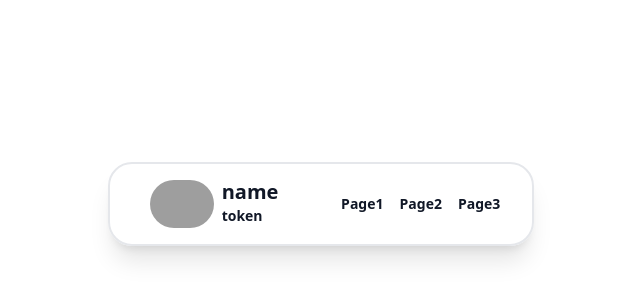
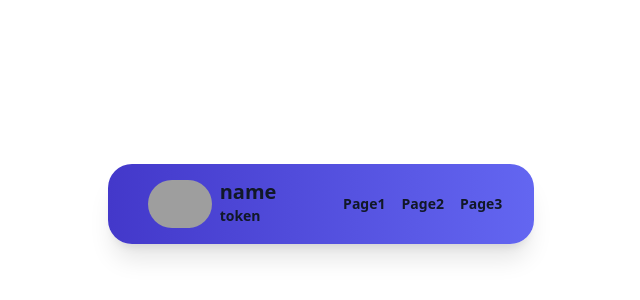
Before and after one commit to ConnecMent/platform, a website built with Vite: page frontend/homepage.html in a window 1280 px wide. Shown: the part 196-496 px from the top of the page, without its empty margins (319-959 px from the left). Built offline with nearby package versions, Linux system fonts and the light colour scheme; grey boxes are pictures that could not be loaded.

Commit message:
style: added indigo color in header

```diff
--- a/frontend/homepage.html
+++ b/frontend/homepage.html
@@ -7,7 +7,7 @@
     <script defer src="main.js" type="module"></script>
   </head>
   <body class="w-screen h-screen flex flex-col justify-center item-center">
-    <div class="border-2 rounded-3xl shadow-xl mx-auto flex w-4/12 items-center justify-between py-4 px-8">
+    <div class="rounded-3xl shadow-xl bg-gradient-to-r from-indigo-700 to-indigo-500 mx-auto flex w-4/12 items-center justify-between py-4 px-8">
       <div class="flex flex-row items-center">
         <img
           class="rounded-full w-16 mx-2"
```
